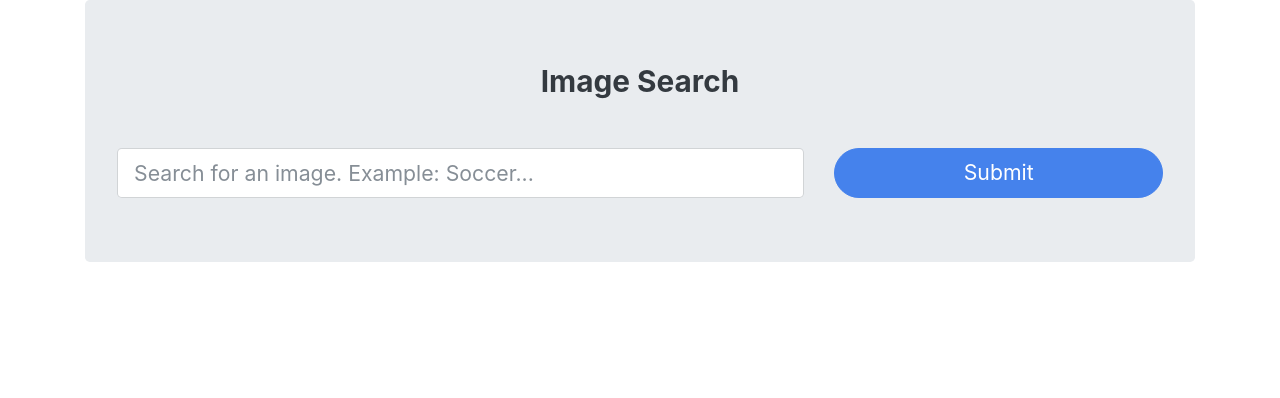
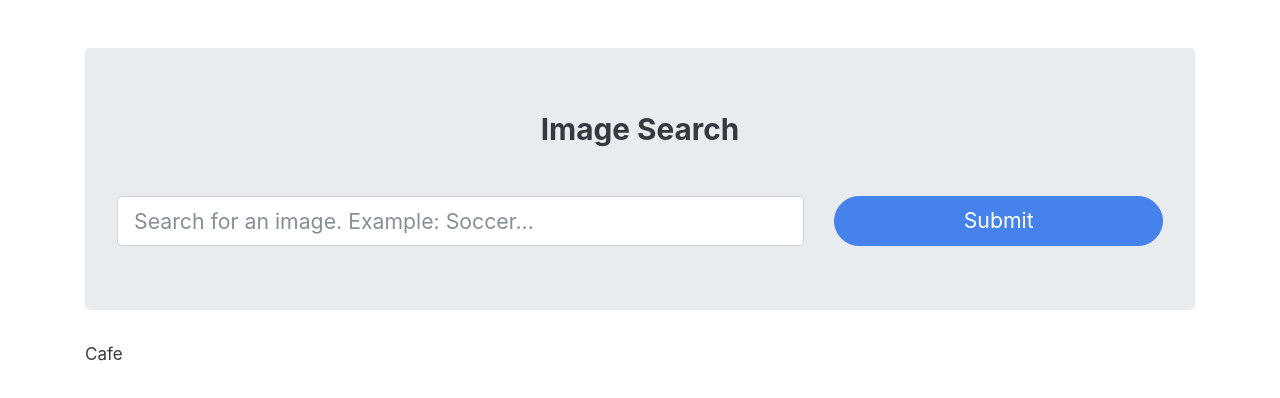
Before and after one commit to AloisCRR/image-search-web-app, a React (Create React App) app: page / in a window 1280 px wide. Shown: the top 398 px of the page. Built offline with nearby package versions, Linux system fonts and the light colour scheme; the HTML template or start-up script is replaced by a standard one.

Commit message:
Set state with hooks

```diff
--- a/src/App.js
+++ b/src/App.js
@@ -1,19 +1,26 @@
-import React from 'react';
+import React, {useState} from 'react';
 import './App.css';
 
 // Importing components
 import Search from './components/search'
 
+/* Pixabay
+User: kahagi2080@mailmink.com
+Pass: hola1234 */
 
 function App() {
+
+  const [searchWord, setSearchWord]= useState("Cafe");
+
   return (
     <div className="container">
-      <div className="jumbotron">
+      <div className="jumbotron mt-5">
         <h3 className="text-center mb-5">Image Search</h3>
         <Search data={(data)=>{
-          console.log(data);
+          setSearchWord(data);
         }}/>
       </div>
+      {searchWord}
     </div>
   );
 }
```
